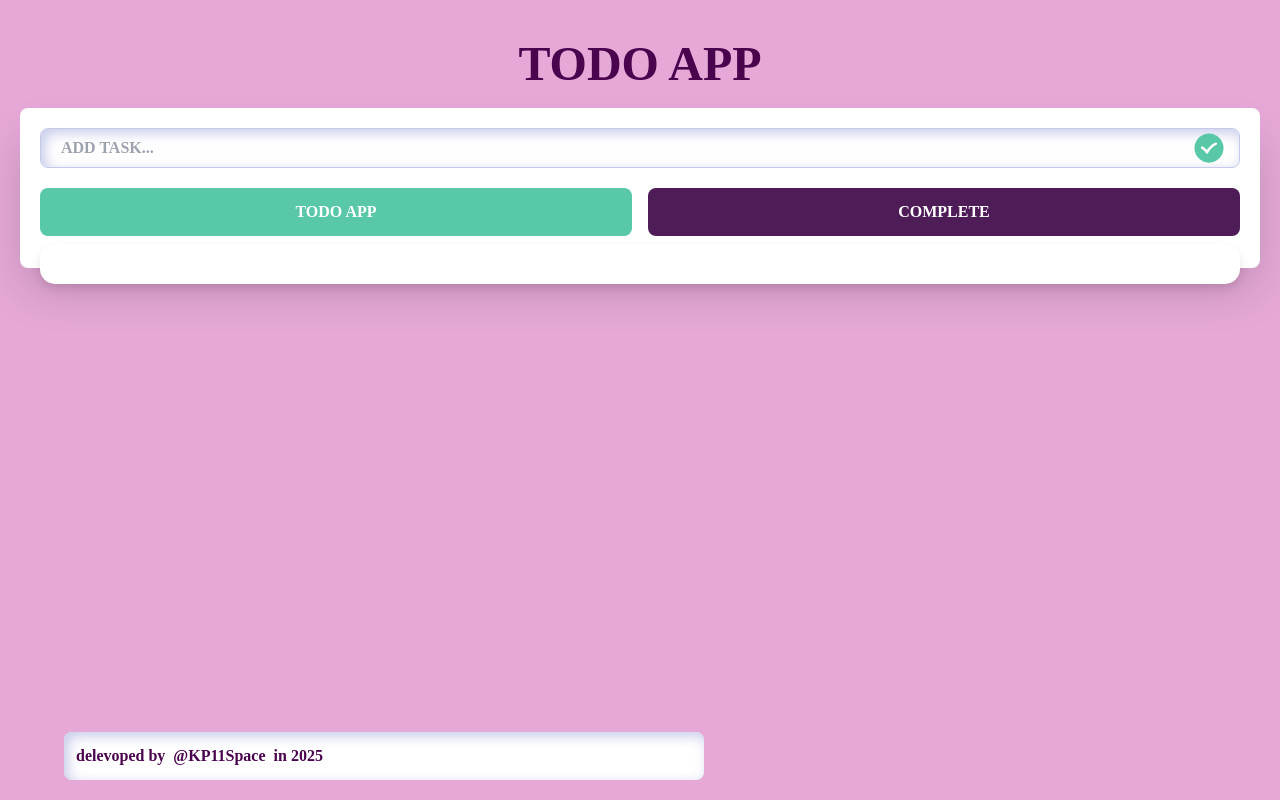
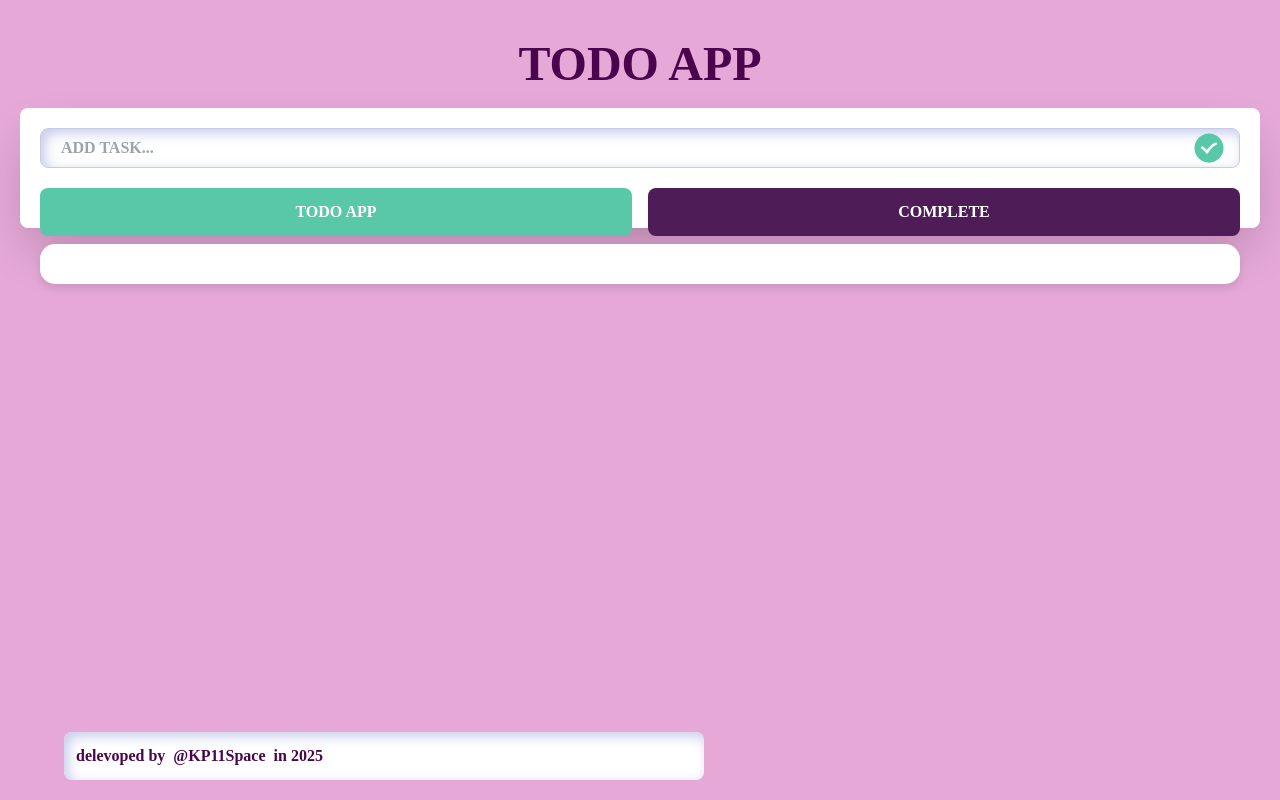
Before and after one commit to KP11Space/front, a plain HTML site: page index.html in a window 1280 px wide. Drawn offline with nearby package versions, Linux system fonts and the light colour scheme; no server answers; a web font is replaced by a local one.

Commit message:
Update index.html

```diff
--- a/index.html
+++ b/index.html
@@ -63,7 +63,7 @@
     <title>todo</title>
     <script src="./main.js"> </script>
 </head>
-<body style="background-color:#E5A8D7; height: 20%;" >
+<body style="background-color:#E5A8D7; height: 15%;" >
     <h1 class="grid justify-center text-5xl mt-10 mb-5 text-fuchsia-950" style="font-family: 'Cherry Bomb One'; font-weight: 900;"> TODO APP</h1>
     <div class="block m-5 bg-white p-5 rounded-lg shadow-2xl h-full gap-4">
         <div style="position: relative; box-shadow: inset 4px 4px 13px #C5CAE9; font-family: 'ADLaM Display'; font-weight: 900; padding-right: 40px; border: 1px solid #C5CAE9; border-radius: 8px; height: 40px;">
```
